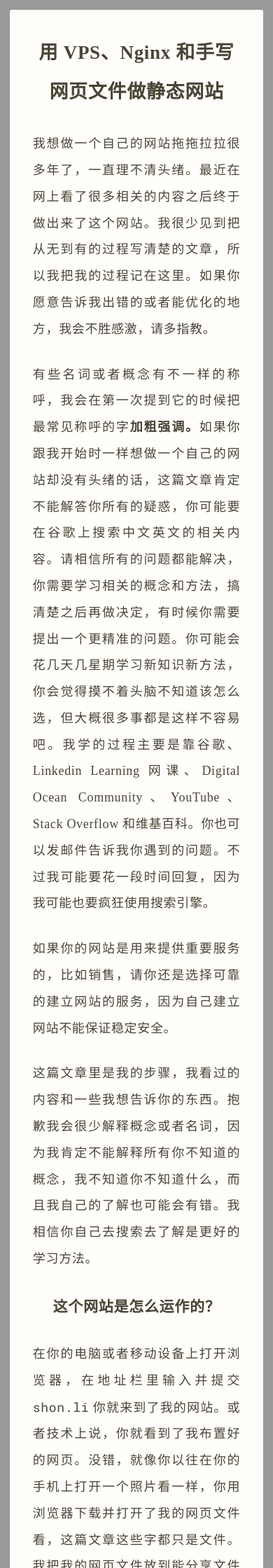
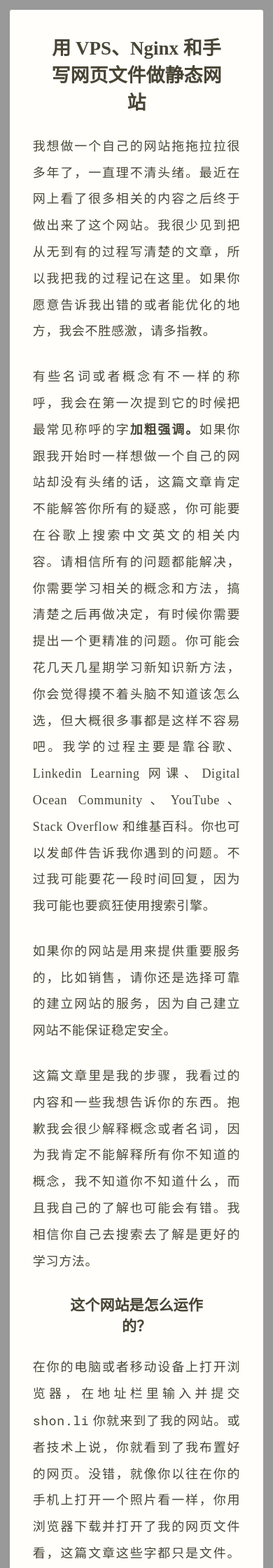
Before and after one commit to shon-li/shon-li.github.io, a Jekyll site: the page built from _posts/2020-05-10-website-building-journal.html, in a window 390 px wide. Shown: the top 2240 px of the page at 70% size. Built offline with Jekyll 4.4.1, drawn with Linux system fonts in a browser that asks for light colours.

Commit message:
Minor changes on styles

```diff
--- a/assets/css/style.scss
+++ b/assets/css/style.scss
@@ -91,7 +91,7 @@ article {
 }
 
 .contents-title {
-  letter-spacing: .4em;
+  letter-spacing: .1em;
 }
 
 .contents-date-col {
@@ -108,9 +108,10 @@ article {
 /*-------------------------------------- 3. Page elements ----------------------------------------*/
 
 h1, h2, h3, h4, h5, h6 {
-  max-width: 17em;
   margin: 0 auto 0 auto;
   text-align: center;
+  letter-spacing: normal;
+  line-height: normal;
 }
 
 p {
@@ -236,6 +237,10 @@ footer {
     padding: 1.8em;
   }
 
+  h1, h2, h3, h4, h5, h6 {
+    max-width: 9em;
+  }
+
   figure {
     margin-bottom: 2vh;
 
@@ -254,6 +259,10 @@ footer {
   .copyright {
     text-align: center;
     padding: 2px 0 0 0;
+  }
+
+  .contents-table td {
+    vertical-align: top;
   }
 }
 
```
Also changed, not shown: 2 other files.
